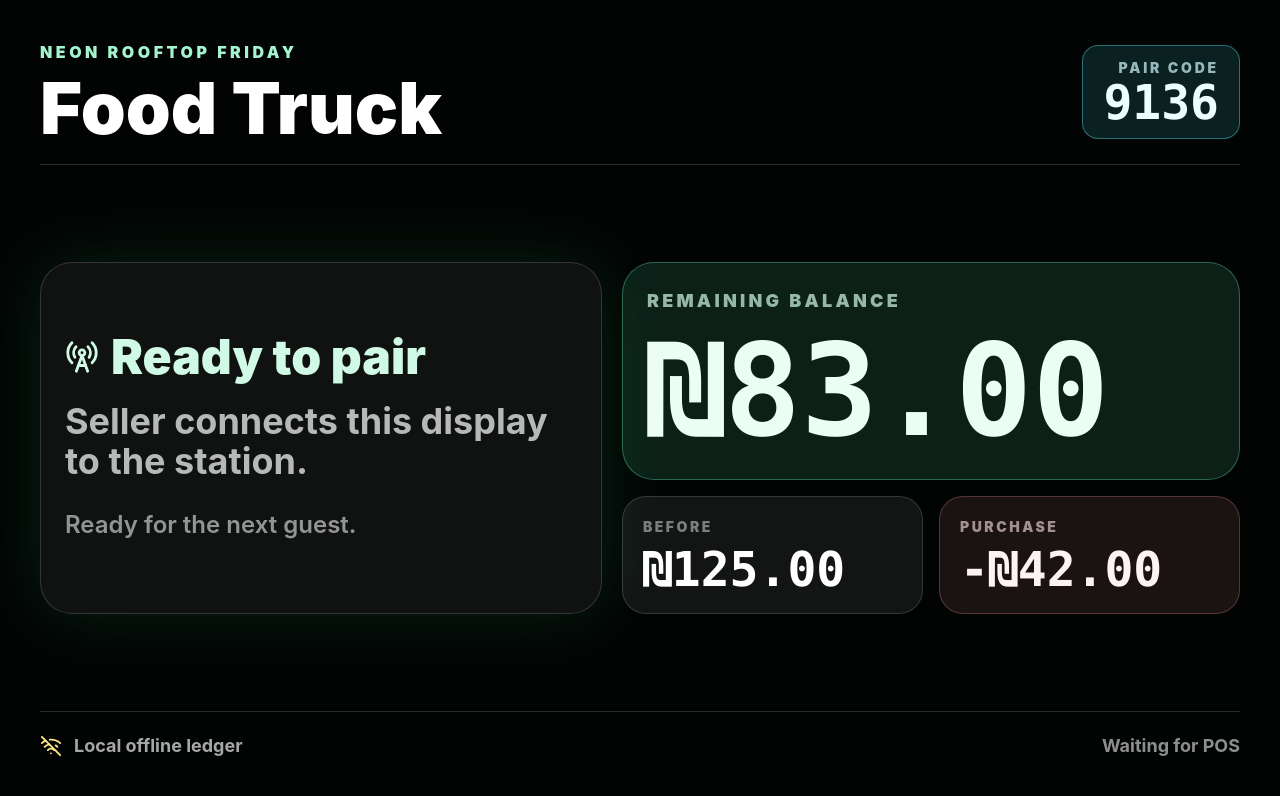
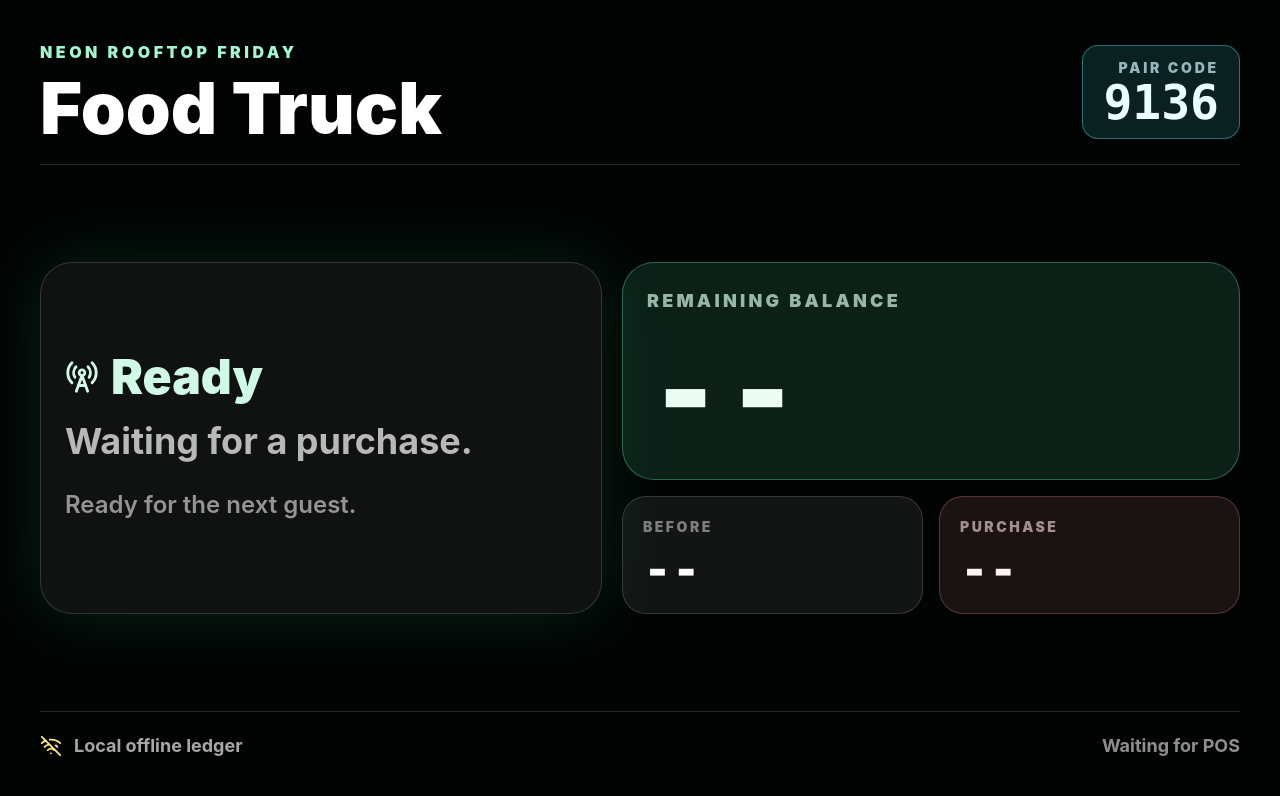
Before and after one commit to erezhanael/event-wallet-poc, a Next.js app: page /monitor/11111111-1111-4111-8111-111111111111/food-truck in a window 1280 px wide. Shown: the top 796 px of the page. Built offline with nearby package versions, Linux system fonts and the light colour scheme; no server answers.

Commit message:
Remove demo balances from idle monitor

```diff
--- a/src/components/station-monitor-display.tsx
+++ b/src/components/station-monitor-display.tsx
@@ -13,16 +13,6 @@ type MonitorPayload = {
   status: "approved" | "declined" | "idle";
   syncStatus?: "local" | "synced" | "pending";
   updatedAt?: string;
-};
-
-const demoPayload: MonitorPayload = {
-  attendeeName: "Noam",
-  previousBalanceCents: 12500,
-  purchaseCents: 4200,
-  remainingBalanceCents: 8300,
-  status: "approved",
-  syncStatus: "local",
-  updatedAt: new Date().toISOString(),
 };
 
 export function StationMonitorDisplay({ event, station }: { event: EventRecord; station: PosStation }) {
@@ -63,9 +53,8 @@ export function StationMonitorDisplay({ event, station }: { event: EventRecord;
     return () => window.removeEventListener("storage", handleStorage);
   }, [storageKey]);
 
-  const display = payload ?? demoPayload;
   const isIdle = !payload;
-  const statusLabel = isIdle ? "Ready to pair" : display.status === "approved" ? "Approved" : "Declined";
+  const statusLabel = isIdle ? "Ready" : payload.status === "approved" ? "Approved" : "Declined";
   const signalLabel = useMemo(() => {
     if (lastSignalAt) return `Updated ${new Date(lastSignalAt).toLocaleTimeString([], { hour: "2-digit", minute: "2-digit" })}`;
     return "Waiting for POS";
@@ -92,7 +81,7 @@ export function StationMonitorDisplay({ event, station }: { event: EventRecord;
               <p className="text-3xl font-black sm:text-5xl">{statusLabel}</p>
             </div>
             <p className="mt-5 text-2xl font-bold text-white/70 sm:text-4xl">
-              {isIdle ? "Seller connects this display to the station." : `${display.attendeeName ?? "Guest"} balance updated`}
+              {isIdle ? "Waiting for a purchase." : `${payload.attendeeName ?? "Guest"} balance updated`}
             </p>
             <p className="mt-6 max-w-2xl text-xl font-semibold leading-relaxed text-white/55 sm:text-2xl">Ready for the next guest.</p>
           </div>
@@ -101,17 +90,21 @@ export function StationMonitorDisplay({ event, station }: { event: EventRecord;
             <div className="rounded-[2rem] border border-emerald-300/35 bg-emerald-300/[0.12] p-6">
               <p className="text-lg font-black uppercase tracking-[0.18em] text-emerald-100/70">Remaining Balance</p>
               <p className="mt-3 font-mono text-7xl font-black leading-none text-emerald-50 sm:text-8xl lg:text-9xl">
-                {formatMoney(display.remainingBalanceCents, event.currency)}
+                {payload ? formatMoney(payload.remainingBalanceCents, event.currency) : "--"}
               </p>
             </div>
             <div className="grid gap-4 sm:grid-cols-2">
               <div className="rounded-[1.5rem] border border-white/15 bg-white/[0.07] p-5">
                 <p className="text-sm font-black uppercase tracking-[0.18em] text-white/45">Before</p>
-                <p className="mt-2 font-mono text-4xl font-black text-white sm:text-5xl">{formatMoney(display.previousBalanceCents, event.currency)}</p>
+                <p className="mt-2 font-mono text-4xl font-black text-white sm:text-5xl">
+                  {payload ? formatMoney(payload.previousBalanceCents, event.currency) : "--"}
+                </p>
               </div>
               <div className="rounded-[1.5rem] border border-red-300/25 bg-red-300/[0.10] p-5">
                 <p className="text-sm font-black uppercase tracking-[0.18em] text-red-100/60">Purchase</p>
-                <p className="mt-2 font-mono text-4xl font-black text-red-50 sm:text-5xl">-{formatMoney(display.purchaseCents, event.currency)}</p>
+                <p className="mt-2 font-mono text-4xl font-black text-red-50 sm:text-5xl">
+                  {payload ? `-${formatMoney(payload.purchaseCents, event.currency)}` : "--"}
+                </p>
               </div>
             </div>
           </div>
@@ -119,8 +112,8 @@ export function StationMonitorDisplay({ event, station }: { event: EventRecord;
 
         <footer className="flex flex-wrap items-center justify-between gap-4 border-t border-white/15 pt-5">
           <div className="flex items-center gap-3 text-white/65">
-            <WifiOff size={22} className={display.syncStatus === "local" ? "text-amber-200" : "text-emerald-200"} />
-            <span className="text-lg font-bold">{display.syncStatus === "local" ? "Local offline ledger" : "Cloud synced"}</span>
+            <WifiOff size={22} className={!payload || payload.syncStatus === "local" ? "text-amber-200" : "text-emerald-200"} />
+            <span className="text-lg font-bold">{!payload || payload.syncStatus === "local" ? "Local offline ledger" : "Cloud synced"}</span>
           </div>
           <p className="text-lg font-bold text-white/55">{signalLabel}</p>
         </footer>
```
